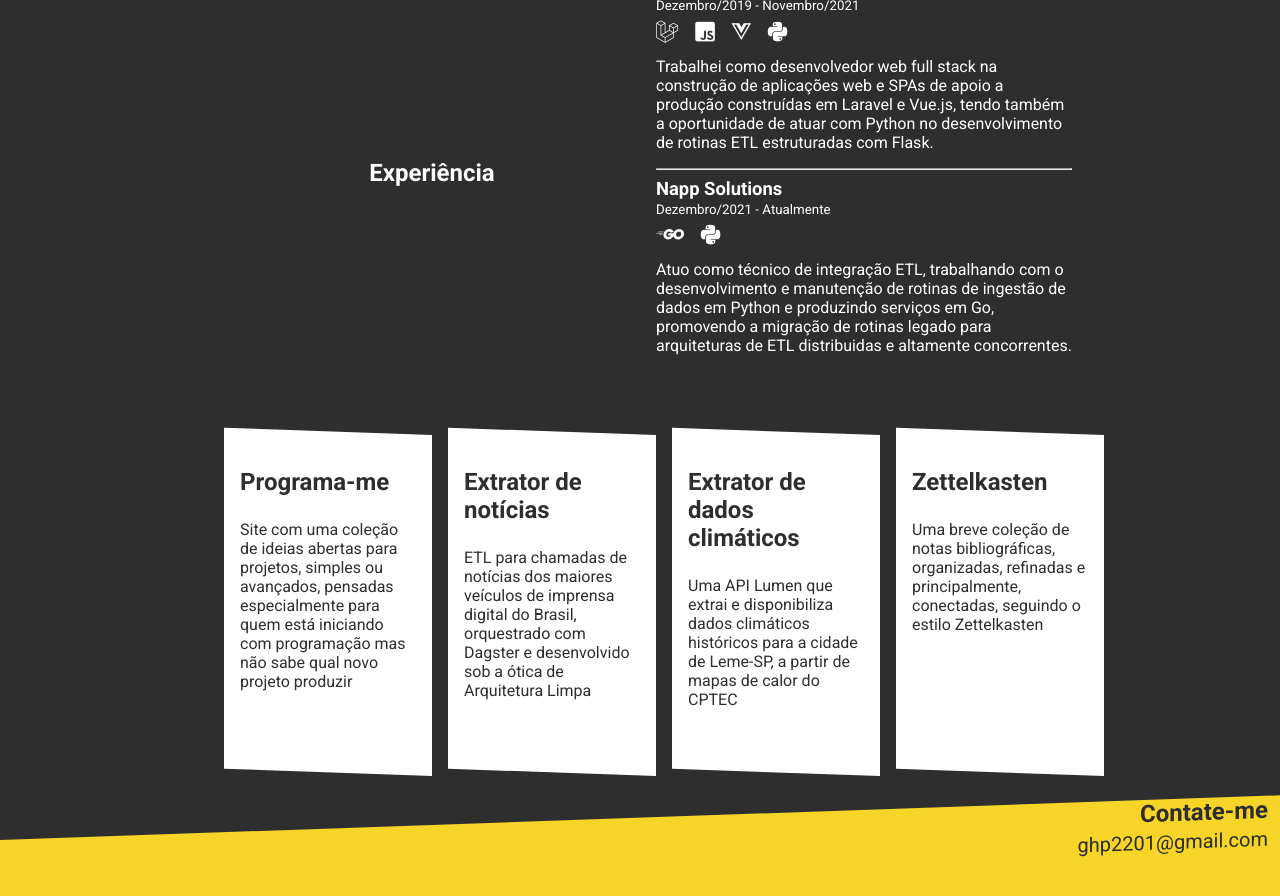
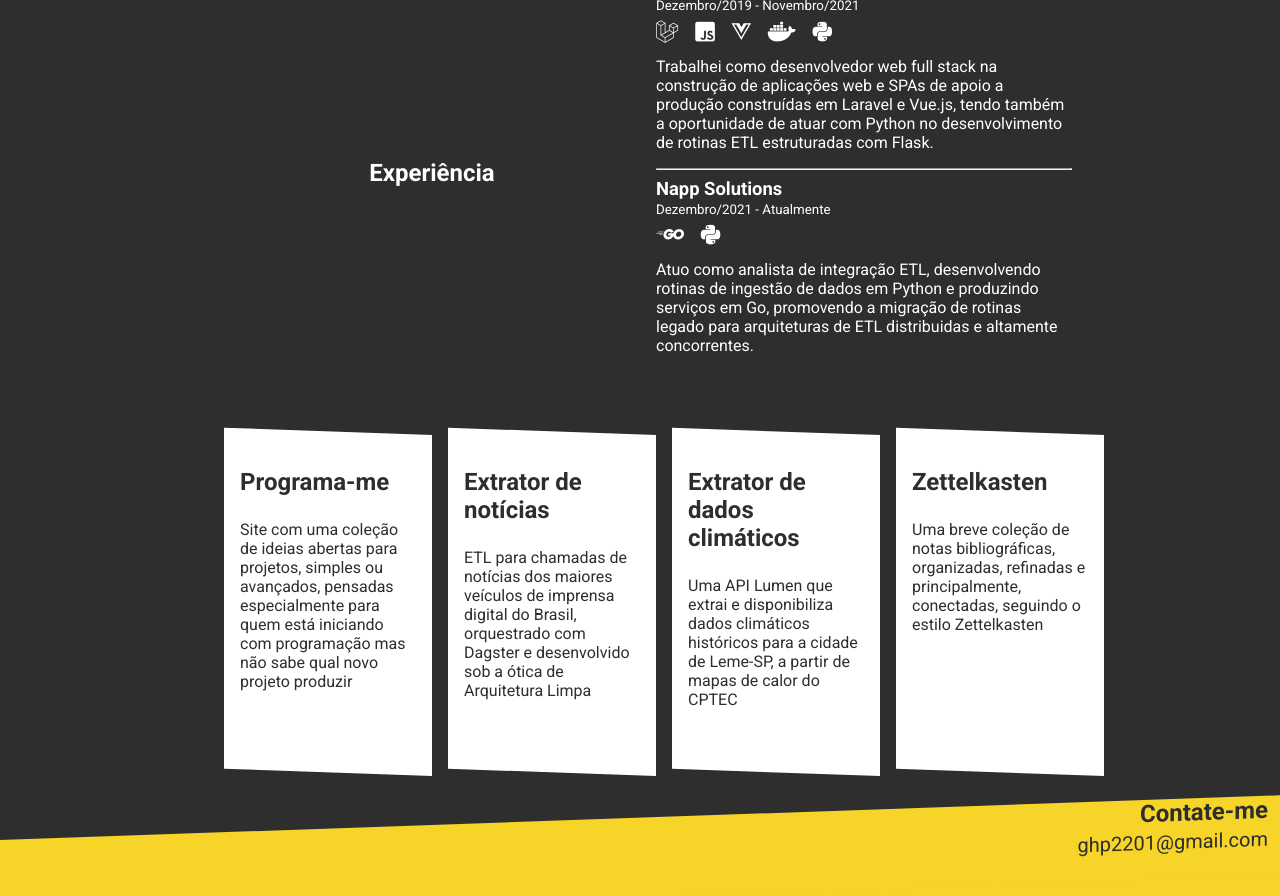
Before and after one commit to gustapinto/gustapinto.github.io, a Jekyll site: the page built from _pages/main.html, in a window 1280 px wide and 900 px high, scrolled down 734 px. Shown: the top 896 px of the window. Built offline with Jekyll 4.4.1, drawn with Linux system fonts in a browser that asks for light colours; nearby versions of some CDN libraries.

Commit message:
Update jobs.yml

```diff
--- a/_data/jobs.yml
+++ b/_data/jobs.yml
@@ -6,11 +6,12 @@
     - <i class="fa-brands fa-laravel"></i>
     - <i class="fa-brands fa-js-square"></i>
     - <i class="fa-brands fa-vuejs"></i>
+    - <i class="fa-brands fa-docker"></i>
     - <i class="fa-brands fa-python"></i>
 
 - title: Napp Solutions
   date: Dezembro/2021 - Atualmente
-  description: Atuo como técnico de integração ETL, trabalhando com o desenvolvimento e manutenção de rotinas de ingestão de dados em Python e produzindo serviços em Go, promovendo a migração de rotinas legado para arquiteturas de ETL distribuidas e altamente concorrentes.
+  description: Atuo como analista de integração ETL, desenvolvendo rotinas de ingestão de dados em Python e produzindo serviços em Go, promovendo a migração de rotinas legado para arquiteturas de ETL distribuidas e altamente concorrentes.
   link: https://www.nappsolutions.com.br/
   icons:
     - <i class="fa-brands fa-golang"></i>
```
